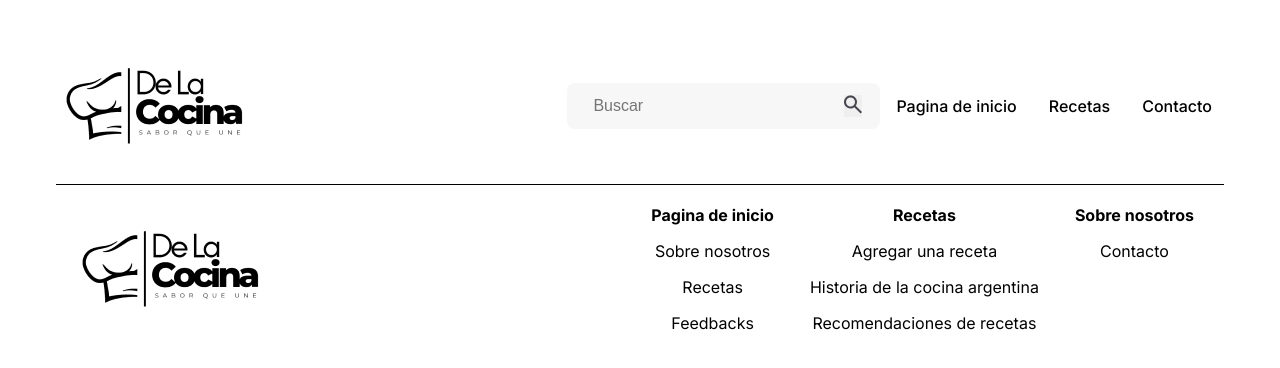
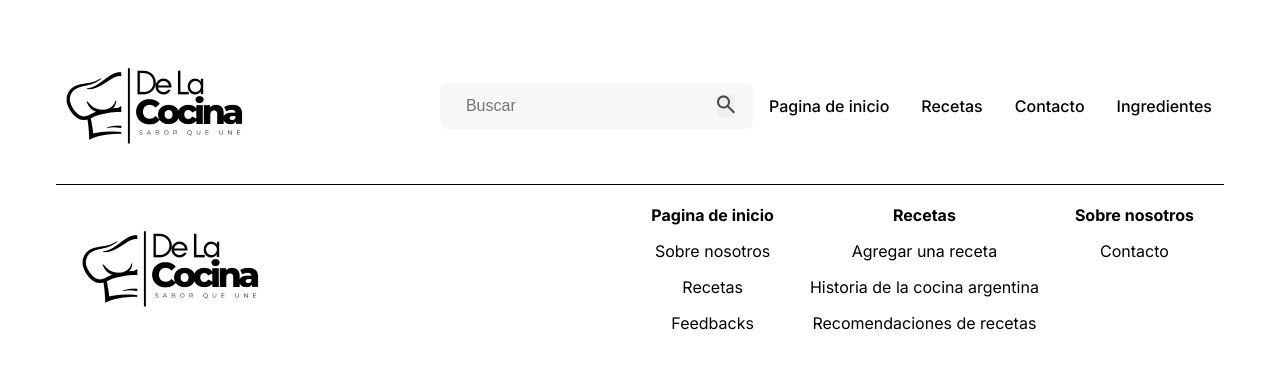
Before and after one commit to joao-victor-f/receitas-projeto-de-ensino, a React (Vite) app: page / in a window 1280 px wide. Shown: the top 368 px of the page. Built offline with nearby package versions, Linux system fonts and the light colour scheme.

Commit message:
adiciona item ingredientes no header

```diff
--- a/src/components/header/Header.tsx
+++ b/src/components/header/Header.tsx
@@ -10,13 +10,16 @@ export default function Header() {
         <SearchBar />
         <ul>
           <li>
-            <a>Pagina de inicio</a>
+            <a href="#">Pagina de inicio</a>
           </li>
           <li>
-            <a>Recetas</a>
+            <a href="#">Recetas</a>
           </li>
           <li>
-            <a>Contacto</a>
+            <a href="#">Contacto</a>
+          </li>
+          <li>
+            <a href="#">Ingredientes</a>
           </li>
           <li id="menu-mobile">
             <button id="menu-button">Menú</button>
```
